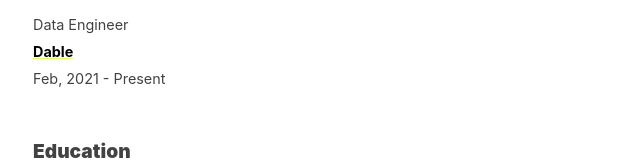
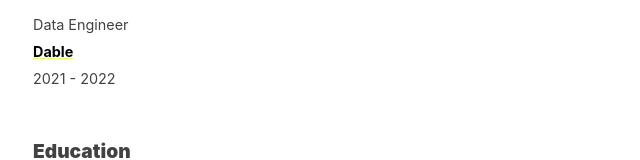
Before and after one commit to love-adela/adela.love, a Next.js app: page / in a window 1280 px wide. Shown: the part 141-301 px from the top of the page, without its empty margins (319-959 px from the left). Built offline with nearby package versions, Linux system fonts and the light colour scheme; a web font is replaced by a local one.

Commit message:
Modify tenure

```diff
--- a/pages/index.js
+++ b/pages/index.js
@@ -14,7 +14,7 @@ export default function Home() {
               <Link href="https://dable.io">
               <a className={utilStyles.resumeCompany}>Dable</a>
               </Link>
-              <p>Feb, 2021 - Present</p>
+              <p>2021 - 2022</p>
             </div>
           </div>
           <br/>
```
